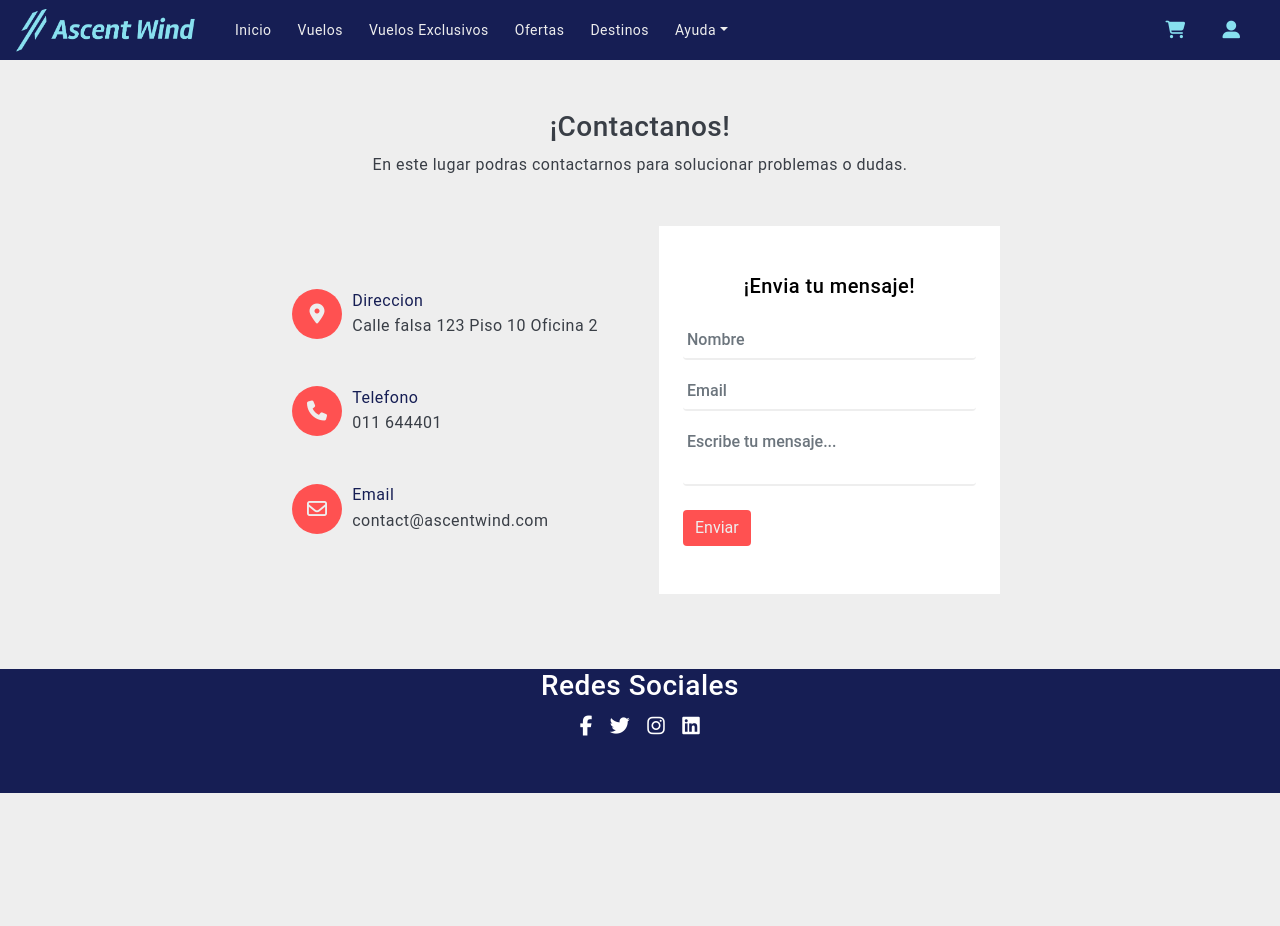
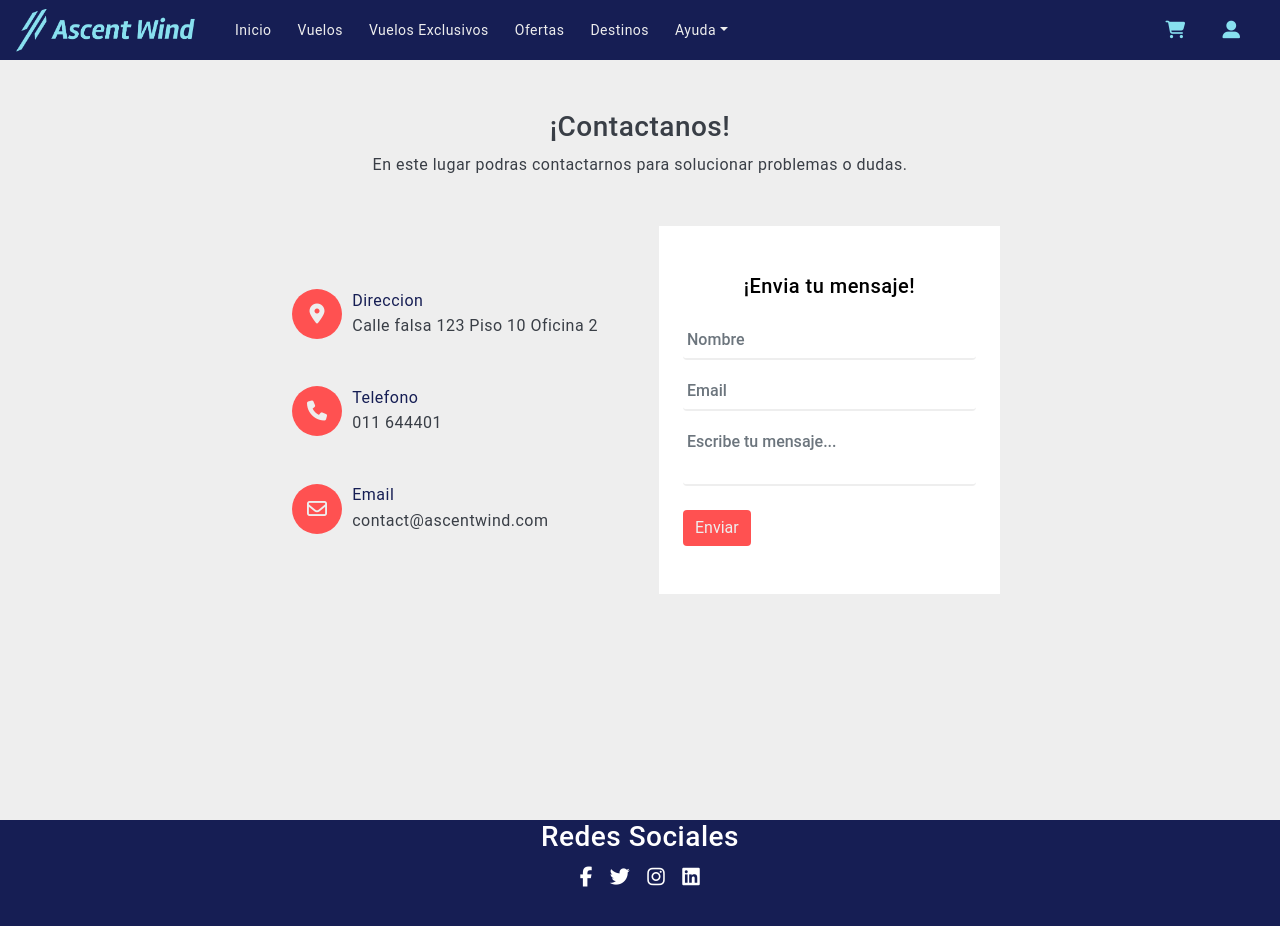
Before and after one commit to EmanuelMartinez01/compviajesMartinez, a plain HTML site: page pages/contacto.html in a window 1280 px wide. Before the commit the page ends 800 px from the top, so only its background shows below. Drawn offline with nearby package versions, Linux system fonts and the light colour scheme.

Commit message:
PreEntregafinal

```diff
--- a/pages/contacto.html
+++ b/pages/contacto.html
@@ -148,8 +148,13 @@
     </section>
 
 
+    <br>
+    <br>
+    <br>
+    <br>
+    <br>
 
-    <footer>
+    <footer class="mt-5">
     <div class="redes-sociales text-center">
     <h3>Redes Sociales</h3>
     <a href="#"><i class="fab fa-facebook-f"></i></a>
```
